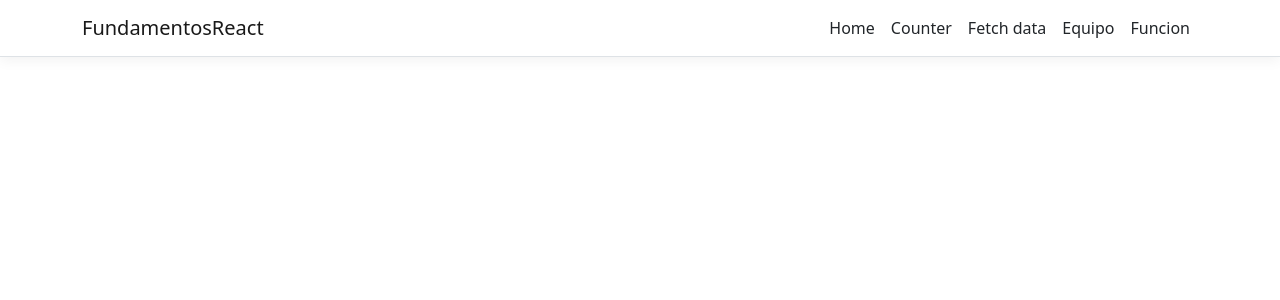
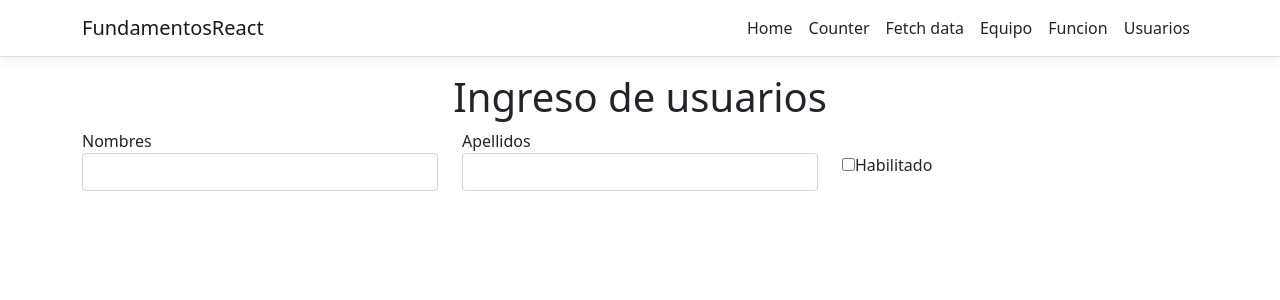
Before and after one commit to ManiacPC/PAA_2022_FundamentosReact, a React (Create React App) app in the folder FundamentosReact/ClientApp/: page /usuarios in a window 1280 px wide. Shown: the top 300 px of the page. Built offline with nearby package versions, Linux system fonts and the light colour scheme.

Commit message:
Creación de componente Usuarios, falta completar resultados de tabla, useEffect y datos iniciales

```diff
--- a/FundamentosReact/ClientApp/src/App.js
+++ b/FundamentosReact/ClientApp/src/App.js
@@ -10,6 +10,8 @@ import Test from './components/Test';
 import ListaTareas from './components/ListaTareas';
 import Equipo from './components/Equipo'
 import Funcion from './components/Funcion'
+import Usuarios from './components/Usuarios'
+
 import './custom.css'
 
 
@@ -28,6 +30,7 @@ export default class App extends Component {
             <Route path='/tareas' component={ListaTareas} />
             <Route path='/equipo' component={Equipo} />
             <Route path='/funcion' component={Funcion} />
+            <Route path='/usuarios' component={Usuarios} />
       </Layout>
     );
   }
--- a/FundamentosReact/ClientApp/src/components/NavMenu.js
+++ b/FundamentosReact/ClientApp/src/components/NavMenu.js
@@ -45,6 +45,9 @@ export class NavMenu extends Component {
                 <NavItem>
                     <NavLink tag={Link} className="text-dark" to="/funcion">Funcion</NavLink>
                 </NavItem>
+                <NavItem>
+                    <NavLink tag={Link} className="text-dark" to="/usuarios">Usuarios</NavLink>
+                </NavItem>
               </ul>
             </Collapse>
           </Container>
--- /dev/null
+++ b/FundamentosReact/ClientApp/src/components/Usuarios.js
@@ -0,0 +1,75 @@
+// Importaciones base
+import React, { useState, useEffect } from 'react'
+
+// Componente vista
+const Usuarios = () => {
+    // Estados
+    const [usuarios, setUsuarios] = useState([])
+    const [nombres, setNombres] = useState("")
+    const [apellidos, setApellidos] = useState("")
+    const [habilitado, setHabilitado] = useState(false)
+
+    const handleNombres = (evento) => {
+        setNombres(evento.target.value)
+    }
+
+    const handleApellidos = (evento) => {
+        setApellidos(evento.target.value)
+    }
+
+    const handleHabilitado = (evento) => {
+        setHabilitado(!habilitado)
+    }
+
+    // Retorno GUI
+    return (
+        <>
+            <div className="row">
+                <div className="col-12 text-center">
+                    <h1>Ingreso de usuarios</h1>
+                </div>
+            </div>
+            <div className="row">
+                <div className="col-4">
+                    <label htmlFor="nombres">Nombres</label>
+                    <input
+                        className="form-control"
+                        type="text"
+                        onChange={handleNombres}
+                        value={nombres}
+                        name="nombres"
+                        id="nombres"
+                    />
+                </div>
+                <div className="col-4">
+                    <label htmlFor="apellidos">Apellidos</label>
+                    <input
+                        className="form-control"
+                        type="text"
+                        onChange={handleApellidos}
+                        value={apellidos}
+                        name="apellidos"
+                        id="apellidos"
+                    />
+                </div>
+                <div className="col-4">
+                    <br /> {/* ToDo: Para arreglar salto a través de CSS en vez de HTML */}
+                    <input
+                        type="checkbox"
+                        checked={habilitado}
+                        onChange={handleHabilitado}
+                        name="habilitado"
+                        id="habilitado"
+                    />
+                    <label htmlFor="habilitado">Habilitado</label>
+                </div>
+            </div>
+            <div className="row">
+                <div className="col-12"></div>
+            </div>
+        </>
+    )
+}
+
+// Visibilidad de componente en proyecto
+export default Usuarios
```
